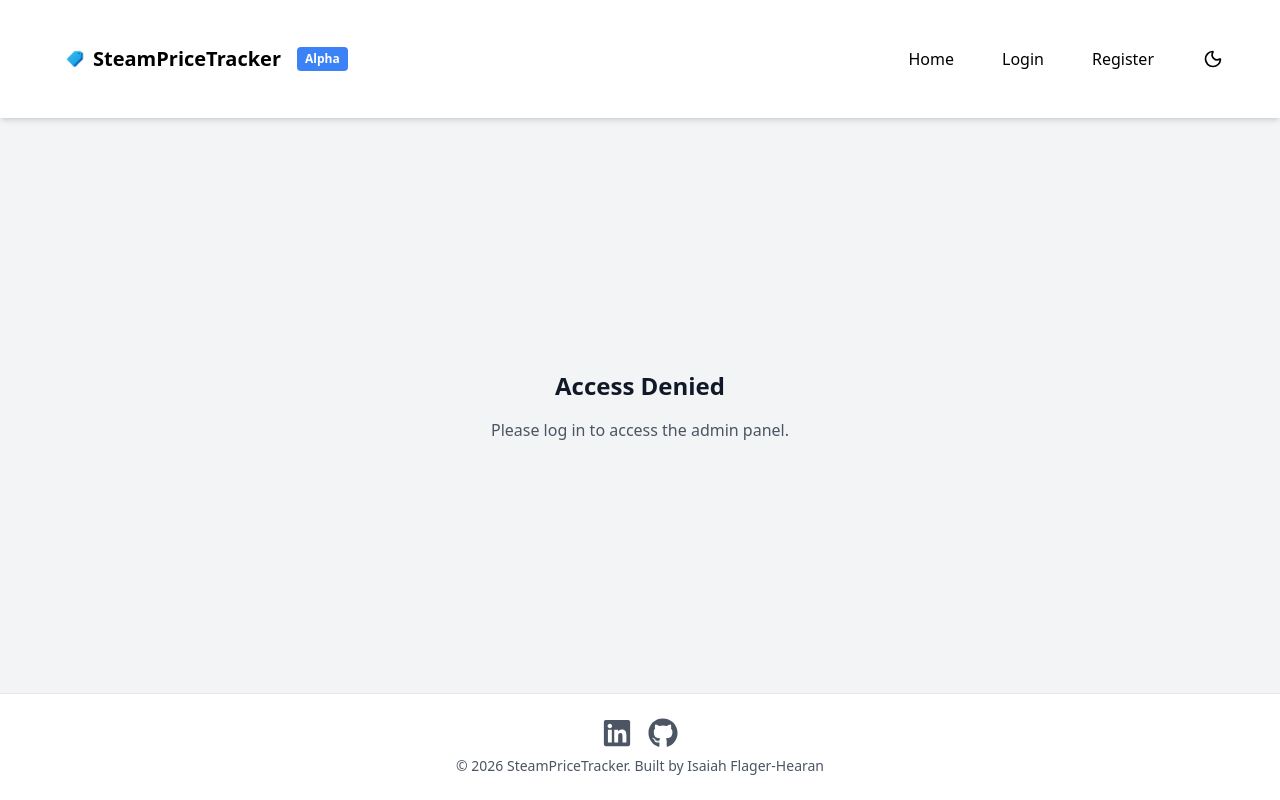
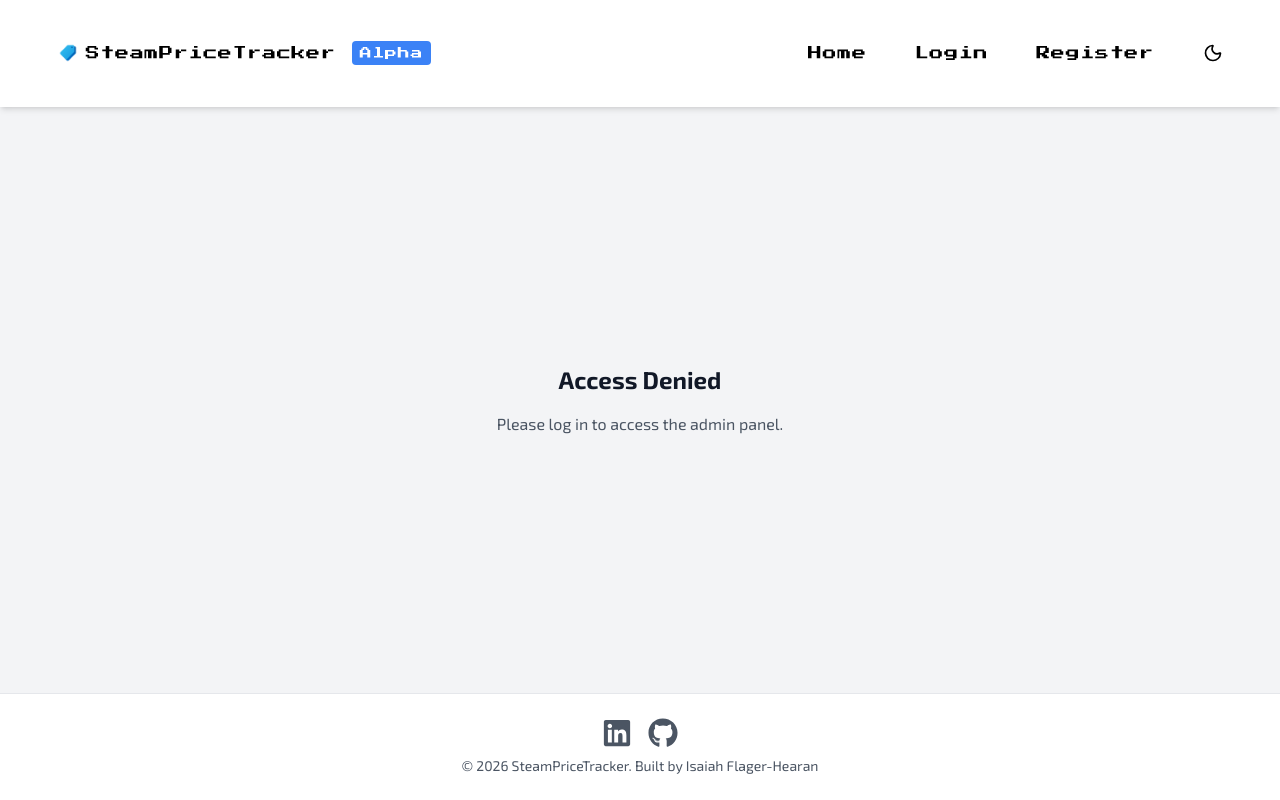
Before and after one commit to PapaZay/SteamPriceTracker, a React (Vite) app in the folder frontend/: page /admin in a window 1280 px wide. Built offline with nearby package versions, Linux system fonts and the light colour scheme; no server answers.

Commit message:
updating fonts to make it unique

```diff
--- a/frontend/index.html
+++ b/frontend/index.html
@@ -28,6 +28,12 @@
 
     <meta name="robots" content="index, follow" />
     <link rel="canonical" href="https://steampricetracker.com" />
+    <link rel="preconnect" href="https://fonts.googleapis.com"/>
+    <link rel="preconnect" href="https://fonts.gstatic.com" crossorigin />
+    <link
+    href="https://fonts.googleapis.com/css2?family=Press+Start+2P&family=Exo+2:wght@300;400;500;600;700&display=swap"
+    rel="stylesheet"
+    />
   </head>
   <body>
     <div id="root"></div>
--- a/frontend/src/components/Navbar.tsx
+++ b/frontend/src/components/Navbar.tsx
@@ -17,7 +17,7 @@ const Navbar = () => {
         <nav className="flex items-center justify-between px-2 sm:px-6 py-4 bg-white dark:bg-darkblue shadow-md">
             <div className="flex items-center justify-between w-full px-4 py-4">
             <Link to="/">
-        <button className="flex items-center gap-2 sm:text-xl font-bold text-black bg-transparent dark:text-white hover:bg-gray-200 dark:hover:bg-gray-700">
+        <button className="flex items-center gap-2 sm:text-sm font-pixel tracking-wider leading-tight antialiased text-black bg-transparent dark:text-white hover:bg-gray-200 dark:hover:bg-gray-700">
             <img src="/icons8-tags-windows-11-color-96.png" alt="SteamPriceTracker Logo" className="w-4 h-4 sm:w-5 sm:h-5" />
             SteamPriceTracker
             <span className="px-1 py-0.5 sm:px-2 sm:py-1 text-xs ml-1 sm:ml-2 text-white bg-blue-500 rounded align-super">Alpha</span>
@@ -27,7 +27,7 @@ const Navbar = () => {
         <div className="hidden md:flex gap-1 sm:gap-4 items-center">
             <Link
             to="/"
-            className="px-4 py-2 rounded hover:bg-gray-200 text-black dark:hover:bg-gray-700 dark:text-white"
+            className="px-4 py-2 text-sm rounded font-pixel tracking-wider leading-tight antialiased hover:bg-gray-200 text-black dark:hover:bg-gray-700 dark:text-white"
             >
             Home
             </Link>
@@ -35,21 +35,21 @@ const Navbar = () => {
                 user ? (
                     <>
                         <Link to="/search"
-                            className="px-4 py-2 rounded hover:bg-gray-200 text-black dark:hover:bg-gray-700 dark:text-white">
+                            className="px-4 py-2 text-sm rounded font-pixel tracking-wider leading-tight antialiased  hover:bg-gray-200 text-black dark:hover:bg-gray-700 dark:text-white">
                             Search
                         </Link>
                         <Link to="/dashboard"
-                            className="px-4 py-2 rounded hover:bg-gray-200 text-black dark:hover:bg-gray-700 dark:text-white">
+                            className="px-4 py-2 text-sm rounded font-pixel tracking-wider leading-tight antialiased  hover:bg-gray-200 text-black dark:hover:bg-gray-700 dark:text-white">
                             Dashboard
                         </Link>
                         <Link to="/alerts"
-                            className="px-4 py-2 rounded hover:bg-gray-200 text-black dark:hover:bg-gray-700 dark:text-white">
+                            className="px-4 py-2 text-sm rounded font-pixel tracking-wider leading-tight antialiased  hover:bg-gray-200 text-black dark:hover:bg-gray-700 dark:text-white">
                             Alerts
                         </Link>
                         <button
                             onClick={() => setShowDonation(true)}
-                            className="flex items-center gap-2 px-3 py-2 bg-blue-600 hover:bg-blue-700 text-white rounded-md transition-colors text-sm">
-                            ☕ Support
+                            className="flex items-center gap-2 px-3 py-2 text-xs rounded-md font-pixel tracking-wider leading-tight antialiased bg-blue-600 hover:bg-blue-700 text-white transition-colors">
+                            Support
                         </button>
 
                     <UserProfile />
@@ -58,13 +58,13 @@ const Navbar = () => {
                     <>
             <Link
             to="/login"
-            className="px-4 py-2 rounded bg-transparent text-black dark:hover:bg-gray-700 dark:text-white"
+            className="px-4 py-2 text-sm rounded font-pixel tracking-wider leading-tight antialiased bg-transparent text-black dark:hover:bg-gray-700 dark:text-white"
             >
             Login
             </Link>
             <Link
             to="/register"
-            className="px-4 py-2 rounded text-black bg-transparent dark:hover:bg-gray-700 dark:text-white"
+            className="px-4 py-2 text-sm rounded font-pixel tracking-wider leading-tight antialiased  text-black bg-transparent dark:hover:bg-gray-700 dark:text-white"
             >
             Register
             </Link>
--- a/frontend/src/pages/Home.tsx
+++ b/frontend/src/pages/Home.tsx
@@ -13,10 +13,10 @@ export default function Home(){
             <Navbar />
             <main className="p-8 text-center">
                 <AIRecommendationsButton />
-                <h1 className="text-4xl font-extrabold mb-4">Welcome to SteamPriceTracker</h1>
-                <p className="text-lg mb-6">Track game prices from Steam and get notified about the best deals!</p>
+                <h1 className="text-xl font-pixel tracking-wider leading-none antialiased mb-4">Welcome to SteamPriceTracker</h1>
+                <p className="text-md mb-6 font-pixel tracking-wider leading-none antialiased">Track game prices from Steam and get notified about the best deals!</p>
                 <Link to="/search">
-            <button className="px-6 py-2 rounded bg-blue-600 text-white hover:bg-blue-700 transition">
+            <button className="px-6 py-2 text-s font-pixel tracking-wider leading-tight antialiased rounded bg-blue-600 text-white hover:bg-blue-700 transition">
                 Start Tracking
             </button>
                 </Link>
--- a/frontend/src/pages/Search.tsx
+++ b/frontend/src/pages/Search.tsx
@@ -11,7 +11,7 @@ export default function Search(){
             <main className="p-8">
                 <div className="max-w-4xl mx-auto">
                 <div className="text-center mb-8">
-                    <h1 className="text-4xl font-extrabold mb-4">Search & Track Games</h1>
+                    <h1 className="text-3xl font-pixel tracking-wider leading-none antialiased mb-4">Look for Games Here</h1>
                     <button onClick={() => setShowAIModal(true)}
                             className="px-6 py-3 bg-blue-700 text-white font-semibold rounded-lg shadow-lg inline-flex items-center gap-2">
                         AI Recommendations <span className="px-2 py-1 text-xs text-blue-600 bg-blue-100 rounded">Beta</span>
--- a/frontend/tailwind.config.js
+++ b/frontend/tailwind.config.js
@@ -7,6 +7,9 @@ export default {
   ],
   theme: {
     extend: {
+        letterSpacing: {
+            'pixel': '0.1em',
+        },
         colors: {
             darkblue: {
                 DEFAULT: '#0f172a',
@@ -14,6 +17,11 @@ export default {
                 hover: '#334155',
             },
         },
+        fontFamily: {
+            pixel: ['"Press Start 2P"', 'cursive'],
+            exo: ['"Exo 2"', 'sans-serif'],
+            sans: ['"Exo 2"', 'system-ui', 'sans-serif'],
+        },
     },
   },
   plugins: [],
```
